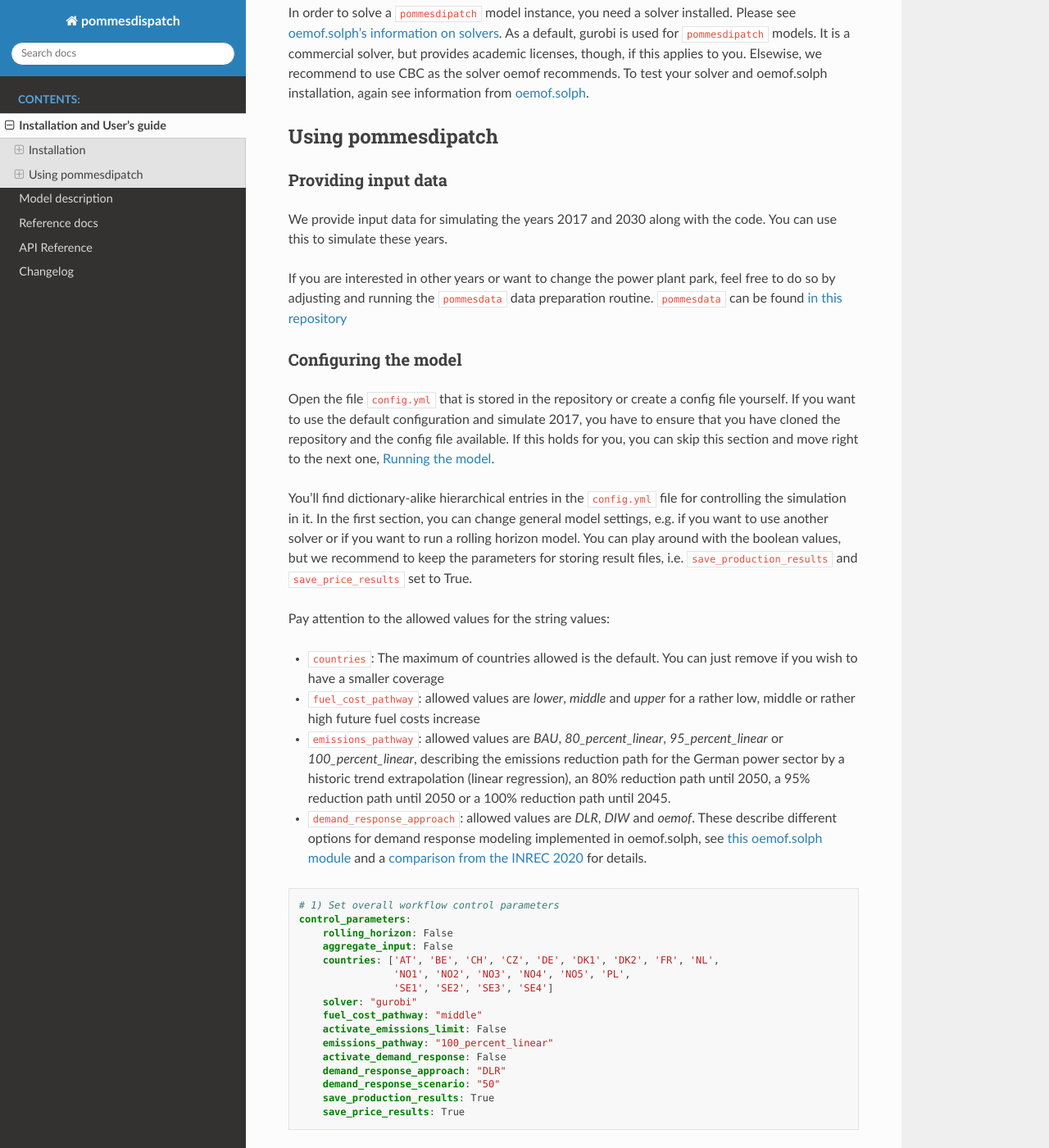
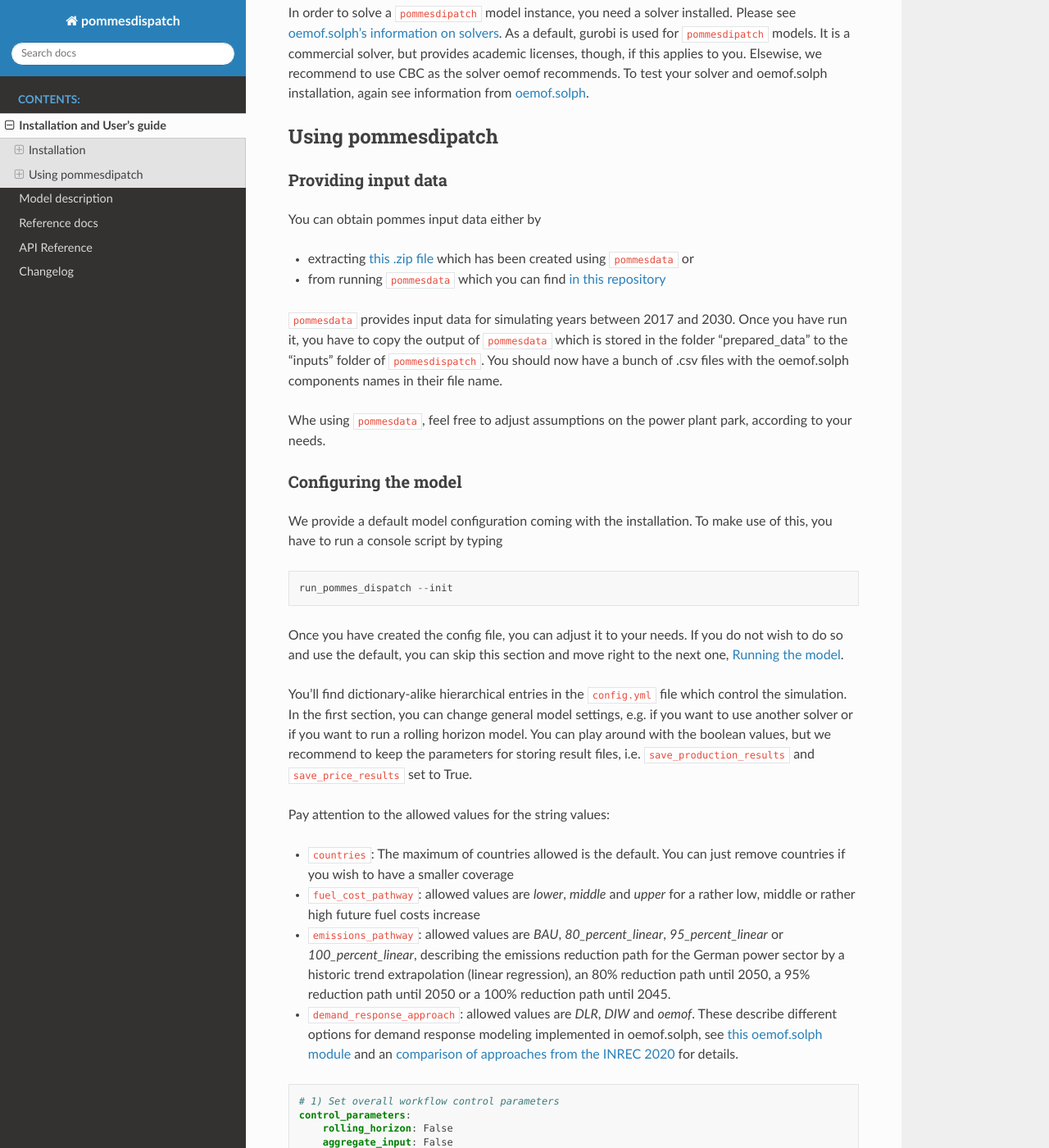
Before and after one commit to pommes-public/pommesdispatch, a Sphinx documentation site: the page built from docs/usage.rst, in a window 1280 px wide and 1400 px high, scrolled down 1313 px. Shown: the whole window at 82% size. Built offline with Sphinx 7.4.7 and the Read the Docs theme 2.0.0, drawn with Linux system fonts in a browser that asks for light colours; some of the changed text lies outside the part shown.

Commit message:
Update installation and usage instructions

```diff
--- a/docs/usage.rst
+++ b/docs/usage.rst
@@ -74,25 +74,38 @@ Using pommesdipatch
 Providing input data
 ++++++++++++++++++++
 
-We provide input data for simulating the years 2017 and 2030 along with the
-code. You can use this to simulate these years.
+You can obtain pommes input data either by
 
-If you are interested in other years or want to change the power plant park,
-feel free to do so by adjusting and running the ``pommesdata`` data
-preparation routine. ``pommesdata`` can be found
-`in this repository <https://github.com/pommes-public/pommesdata>`_
+* extracting `this .zip file <https://myfantasyzipfile.com>`_ which has
+  been created using ``pommesdata`` or
+* from running ``pommesdata`` which you can find
+  `in this repository <https://github.com/pommes-public/pommesdata>`_
+
+``pommesdata`` provides input data for simulating years between 2017 and 2030.
+Once you have run it, you have to copy the output of ``pommesdata`` which
+is stored in the folder "prepared_data"
+to the "inputs" folder of ``pommesdispatch``. You should now have a bunch
+of .csv files with the oemof.solph components names in their file name.
+
+Whe using ``pommesdata``, feel free to adjust assumptions on
+the power plant park, according to your needs.
 
 Configuring the model
 +++++++++++++++++++++
 
-Open the file ``config.yml`` that is stored in the repository or create
-a config file yourself. If you want to use the default configuration
-and simulate 2017, you have to ensure that you have cloned the repository and
-the config file available. If this holds for you, you can skip this section
+We provide a default model configuration coming with the installation.
+To make use of this, you have to run a console script by typing
+
+.. code::
+
+    run_pommes_dispatch --init
+
+Once you have created the config file, you can adjust it to your needs.
+If you do not wish to do so and use the default, you can skip this section
 and move right to the next one, :ref:`running`.
 
 You'll find dictionary-alike hierarchical entries in the ``config.yml``
-file for controlling the simulation in it.
+file which control the simulation.
 In the first section, you can change general model settings, e.g. if
 you want to use another solver or if you want to run a rolling horizon
 model. You can play around with the boolean values, but we recommend to
@@ -102,7 +115,7 @@ keep the parameters for storing result files, i.e.
 Pay attention to the allowed values for the string values:
 
 - ``countries``: The maximum of countries allowed is the default. You can just
-  remove if you wish to have a smaller coverage
+  remove countries if you wish to have a smaller coverage
 - ``fuel_cost_pathway``: allowed values are *lower*, *middle* and *upper* for
   a rather low, middle or rather high future fuel costs increase
 - ``emissions_pathway``: allowed values are *BAU*, *80_percent_linear*,
@@ -114,7 +127,7 @@ Pay attention to the allowed values for the string values:
 - ``demand_response_approach``: allowed values are *DLR*, *DIW* and *oemof*.
   These describe different options for demand response modeling implemented in
   oemof.solph, see `this oemof.solph module <https://github.com/oemof/oemof-solph/blob/dev/src/oemof/solph/custom/sink_dsm.py>`_
-  and a `comparison from the INREC 2020 <https://github.com/jokochems/DR_modeling_oemof/blob/master/Kochems_Demand_Response_INREC.pdf>`_
+  and an `comparison of approaches from the INREC 2020 <https://github.com/jokochems/DR_modeling_oemof/blob/master/Kochems_Demand_Response_INREC.pdf>`_
   for details.
 
 .. code:: yaml
@@ -158,14 +171,15 @@ find data for 2017 and 2030.
         freq: "60min"
 
 In the third section, you specify where your inputs and outputs are stored.
-You can use the default values here.
+You can use the default values here. Please ensure that you have provided
+the necessary input data.
 
 .. code:: yaml
 
     # 3) Set input and output data paths
     input_output_parameters:
-        path_folder_input: "../../../inputs/"
-        path_folder_output: "../../../results/"
+        path_folder_input: "./inputs/"
+        path_folder_output: "./results/"
 
 The last section is only applicable if you want to run a rolling
 horizon simulation, see :ref:`rolling-horizon` for background information
@@ -190,20 +204,27 @@ Running the model
 +++++++++++++++++
 Once you have configured your model, running it is fairly simple.
 
-Just either run ``pommes_dispatch.py`` in your python editor of choice
-(we recommend `PyCharm <https://www.jetbrains.com/pycharm/>`_) or
-run the script ``run_pommes_dispatch`` in a command line shell.
-To do so, just type
+You can directly run the console script ``run_pommes_dispatch``
+in a command line shell by typing
 
 .. code::
 
     run_pommes_dispatch <-f "path-to-your-config-file.yml">
 
-You may leave out the specification for the YAML file and use the default
-value if you have cloned the repository. This will lead to using the
-``config.yml`` file stored at the top level of the repository.
-You'll see some logging information on the console when your run the model.
+You may leave out the specification for the YAML file.
+This will lead to using the ``config.yml`` file you have created when
+initializing the config.
 
+Whe you run the script, you'll see
+some logging information on the console when your run the model.
 Once the model run is finished, you can find, inspect, analyze and plot your
 results in the results folder (or the folder you have specified to store
 model results).
+
+Another way is to run ``pommes_dispatch.py`` in your python editor of choice
+(we recommend `PyCharm <https://www.jetbrains.com/pycharm/>`_).
+In this case, you have to specify the path to your config file as a run
+argument ``-f ../../config.yml``.
+Also, in the config file, you have to specify the relative
+relations to the input and output folder, so you probably have to replace
+``./inputs`` with ``../../inputs`` and ``./outputs`` with ``../../ouputs``.
```
